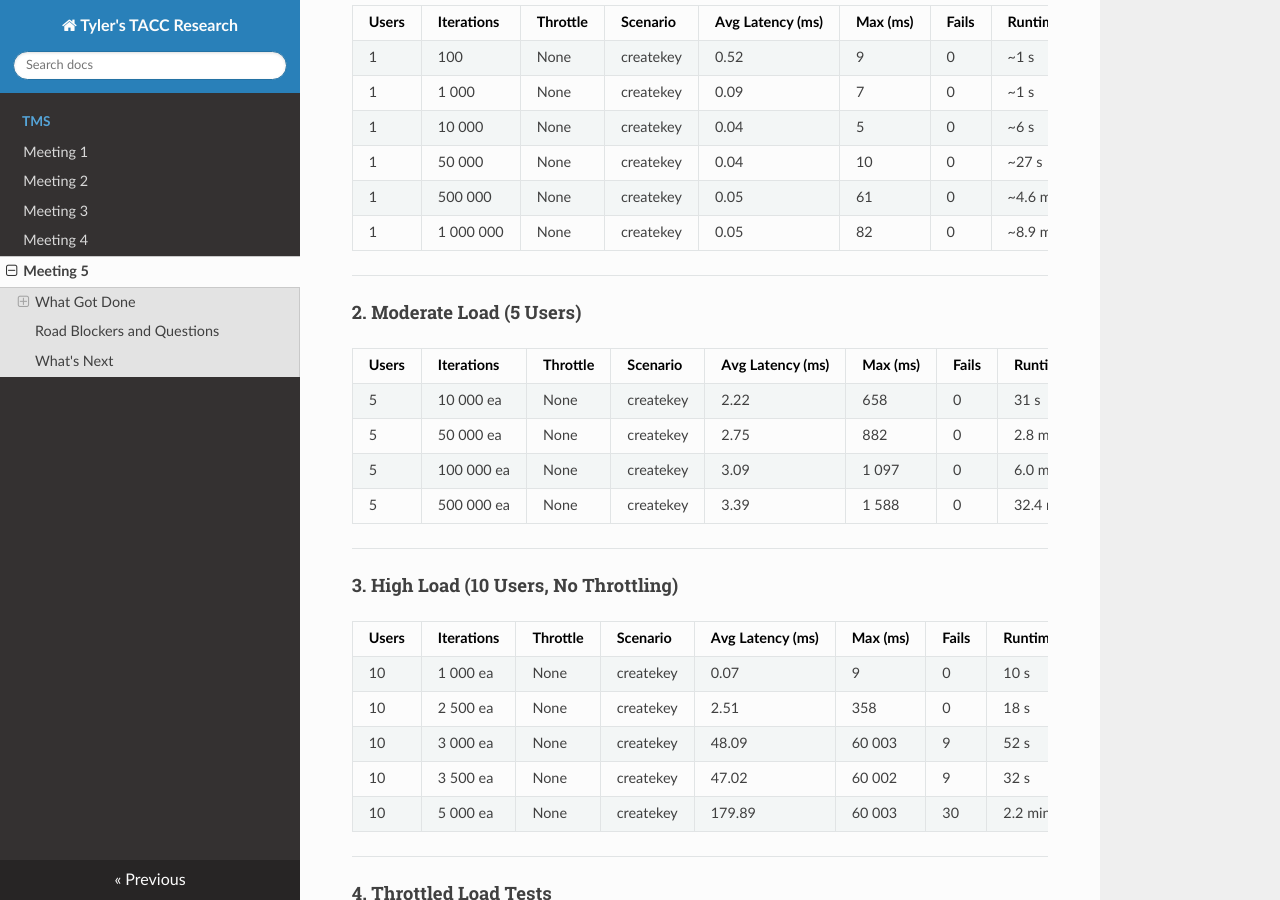
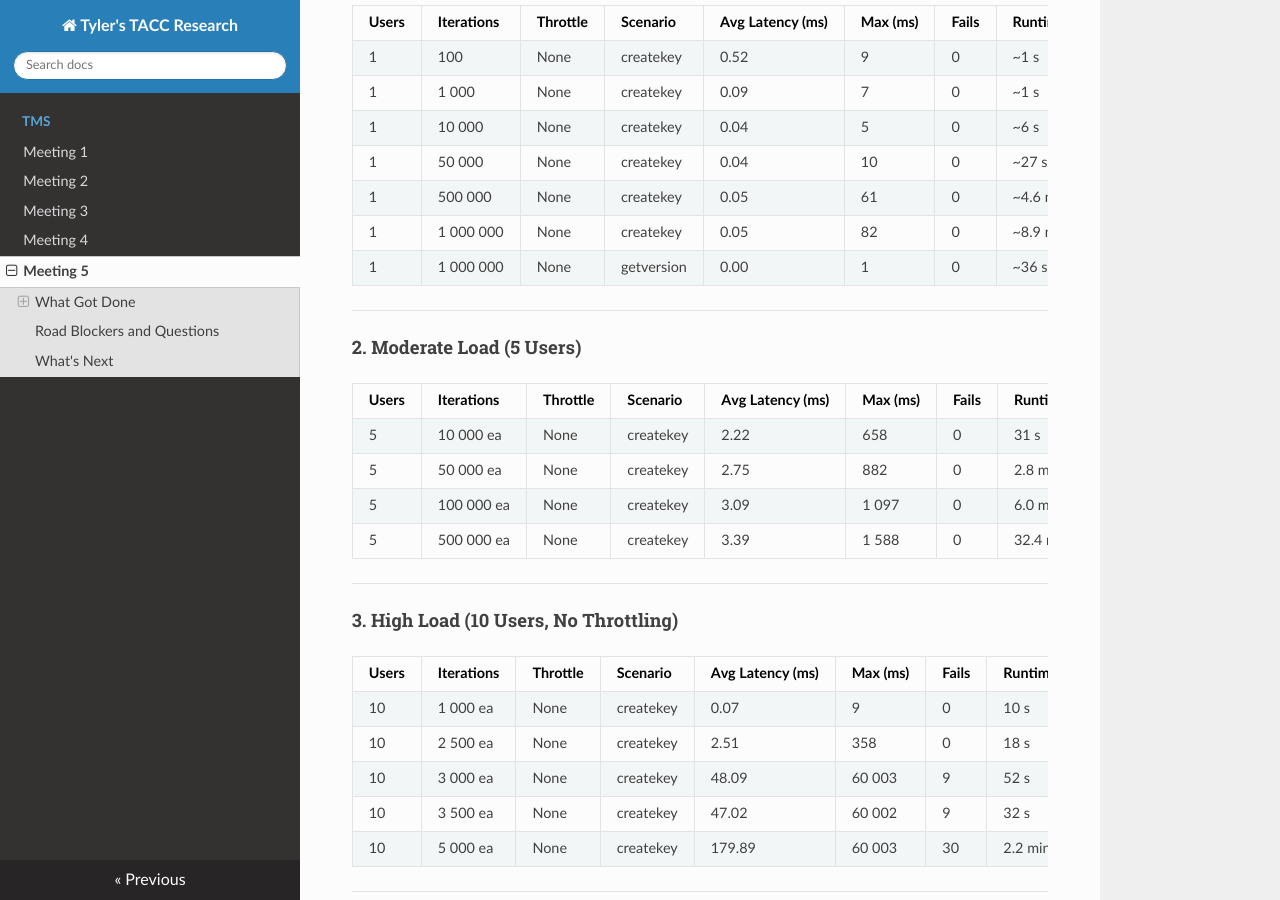
Before and after one commit to tyler0852/tylers-tacc-research, an MkDocs documentation site: the page built from docs/tms/meeting-5.md, in a window 1280 px wide and 900 px high, scrolled down 309 px. Built offline with MkDocs 1.6.1, drawn with Linux system fonts in a browser that asks for light colours; nearby versions of some CDN libraries.

Commit message:
Document performance of 'getversion' endpoint
Added performance metrics for 'getversion' endpoint under high load conditions.

```diff
--- a/docs/tms/meeting-5.md
+++ b/docs/tms/meeting-5.md
@@ -14,6 +14,8 @@
 | 1 | 50 000 | None | createkey | 0.04 | 10 | 0 | ~27 s | ~1 850 req/s, stable |
 | 1 | 500 000 | None | createkey | 0.05 | 61 | 0 | ~4.6 min | Consistent throughput |
 | 1 | 1 000 000 | None | createkey | 0.05 | 82 | 0 | ~8.9 min | Stable long run |
+| 1 | 1 000 000 | None | getversion | 0.00 | 1 | 0 | ~36 s | ~27 800 req/s throughput, 100% success (200); constant 1 ms latency, confirms lightweight endpoint |
+
 
 ---
 
```
